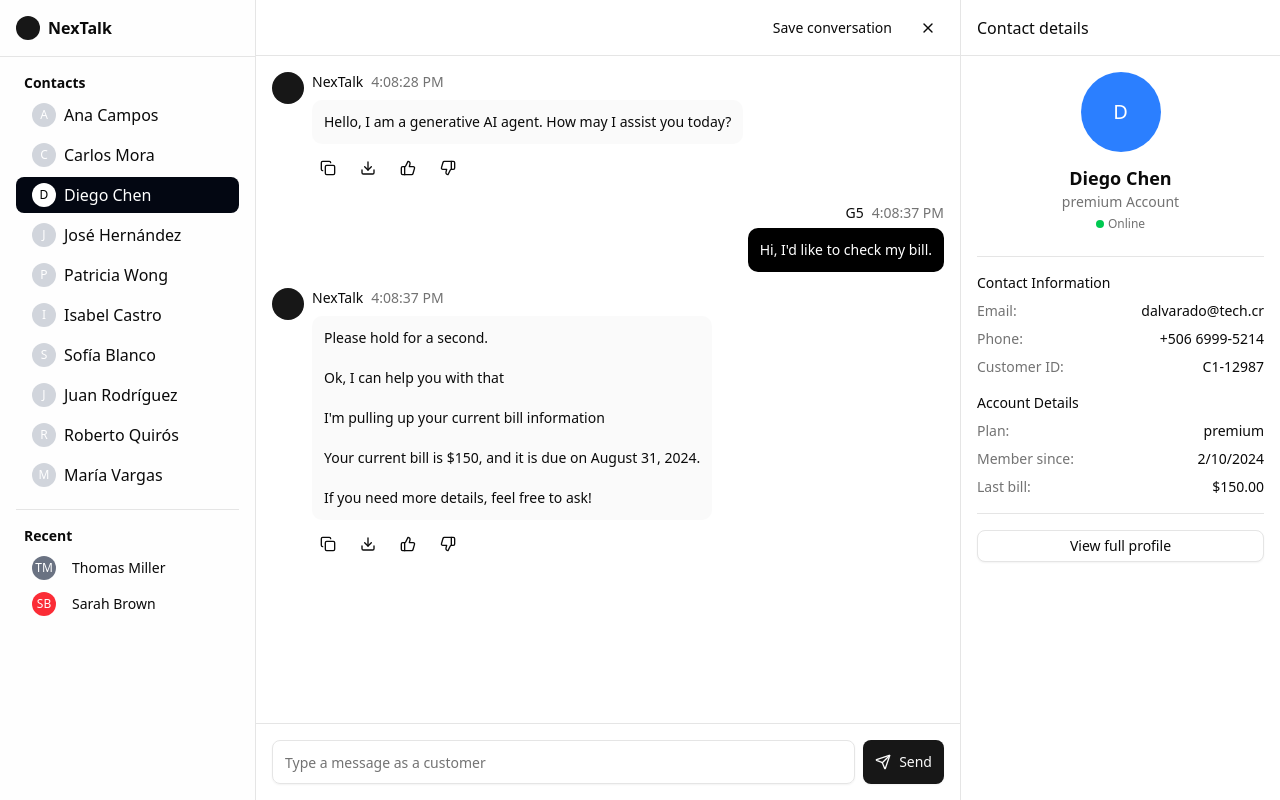
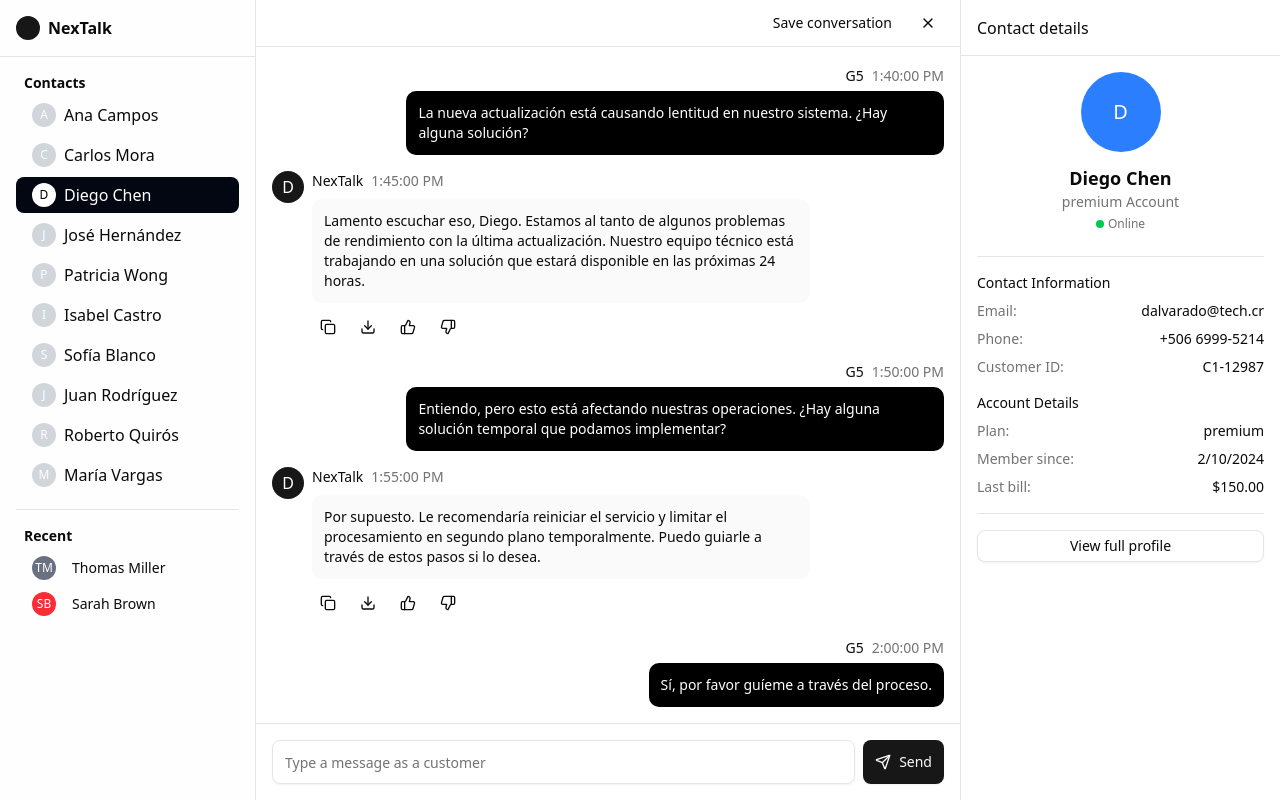
Before and after one commit to JoseIu/reat_as_library, a React (Vite) app: page /chat/C1-12987 in a window 1280 px wide. Built offline with nearby package versions, Linux system fonts and the light colour scheme.

Commit message:
feat: refactor ChatPage to fetch messages and client data from API using react-query, update message display logic accordingly

```diff
--- a/src/chat/pages/ChatPage.tsx
+++ b/src/chat/pages/ChatPage.tsx
@@ -1,53 +1,55 @@
 import { Button } from "@/components/ui/button";
 import { ScrollArea } from "@/components/ui/scroll-area";
 import { Textarea } from "@/components/ui/textarea";
+import { getClient, getClientMessages } from "@/db/fakeData";
+import { useQuery } from "@tanstack/react-query";
 import { Copy, Download, Send, ThumbsDown, ThumbsUp } from "lucide-react";
 import { useState } from "react";
 import { useParams } from "react-router";
 
-interface Message {
-  role: "agent" | "user";
-  content: string;
-  timestamp: string;
-}
-
 export default function ChatPage() {
   const { clientId } = useParams();
   const [input, setInput] = useState("");
-  const [messages] = useState<Message[]>([
-    {
-      role: "agent",
-      content: "Hello, I am a generative AI agent. How may I assist you today?",
-      timestamp: "4:08:28 PM",
-    },
-    {
-      role: "user",
-      content: "Hi, I'd like to check my bill.",
-      timestamp: "4:08:37 PM",
-    },
-    {
-      role: "agent",
-      content:
-        "Please hold for a second.\n\nOk, I can help you with that\n\nI'm pulling up your current bill information\n\nYour current bill is $150, and it is due on August 31, 2024.\n\nIf you need more details, feel free to ask!",
-      timestamp: "4:08:37 PM",
-    },
-  ]);
 
+  const { data: messages = [], isLoading } = useQuery({
+    queryKey: ["messages", clientId],
+    queryFn: () => getClientMessages(clientId ?? ""),
+    enabled: !!clientId,
+  });
+
+  const { data: client } = useQuery({
+    queryKey: ["client", clientId],
+    queryFn: () => getClient(clientId ?? ""),
+    enabled: !!clientId,
+  });
+
+  if (isLoading) {
+    return <div>Loading...</div>;
+  }
+  if (!messages.length) {
+    return (
+      <div className="h-full flex flex-col items-center justify-center p-4 md:text-2xl font-bold ">
+        No messages yet. Start a conversation with a customer.
+      </div>
+    );
+  }
   return (
     <div className="flex-1 flex flex-col">
       <ScrollArea className="flex-1 p-4">
         <div className="space-y-4">
           {messages.map((message, index) => (
             <div key={index} className="w-full">
-              {message.role === "agent" ? (
+              {message.sender === "agent" ? (
                 // Agent message - left aligned
                 <div className="flex gap-2 max-w-[80%]">
-                  <div className="h-8 w-8 rounded-full bg-primary flex-shrink-0" />
+                  <div className="h-8 w-8 rounded-full bg-primary flex-shrink-0 text-white flex items-center justify-center">
+                    {client?.name.charAt(0)}
+                  </div>
                   <div className="space-y-2">
                     <div className="flex items-center gap-2">
                       <span className="text-sm font-medium">NexTalk</span>
                       <span className="text-sm text-muted-foreground">
-                        {message.timestamp}
+                        {message.createdAt.toLocaleTimeString()}
                       </span>
                     </div>
                     <div className="p-3 bg-muted/50 rounded-lg">
@@ -77,7 +79,7 @@ export default function ChatPage() {
                   <div className="text-right mb-1">
                     <span className="text-sm font-medium mr-2">G5</span>
                     <span className="text-sm text-muted-foreground">
-                      {message.timestamp}
+                      {message.createdAt.toLocaleTimeString()}
                     </span>
                   </div>
                   <div className="bg-black text-white p-3 rounded-lg max-w-[80%]">
```
